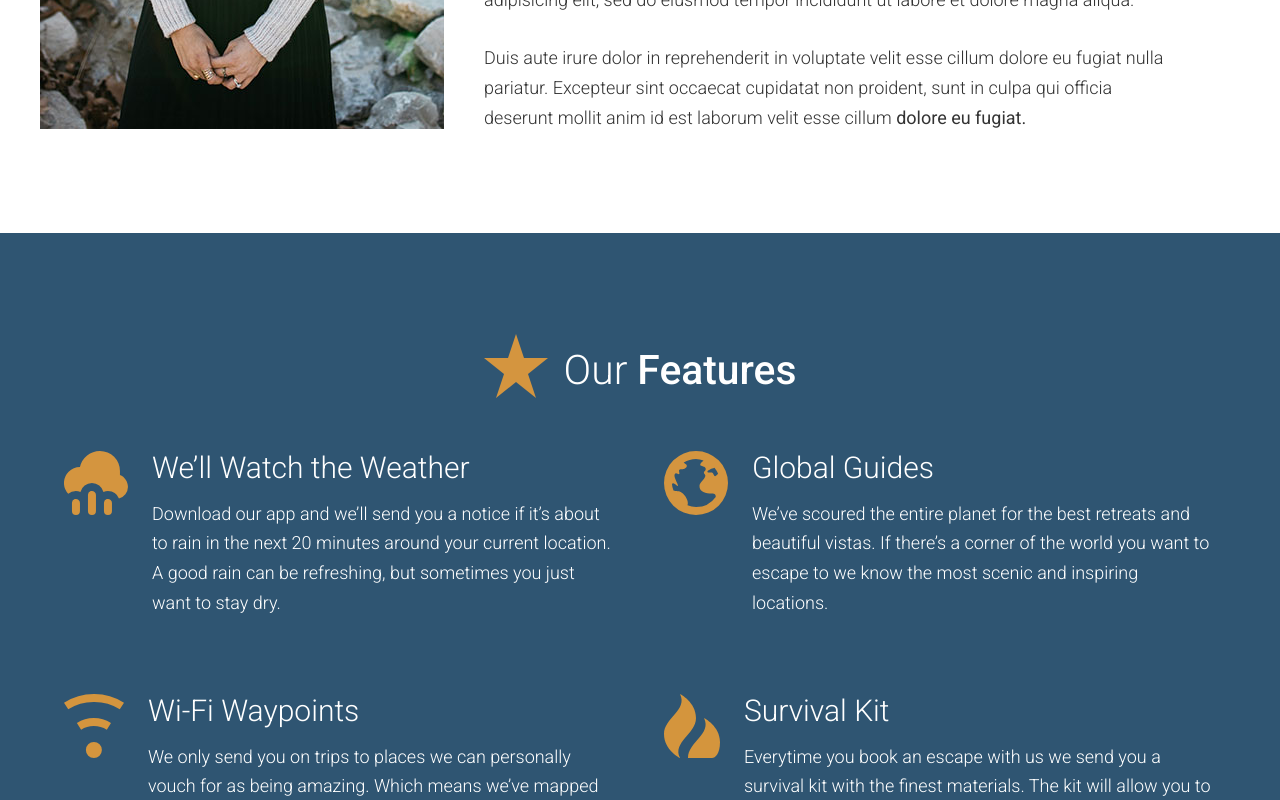
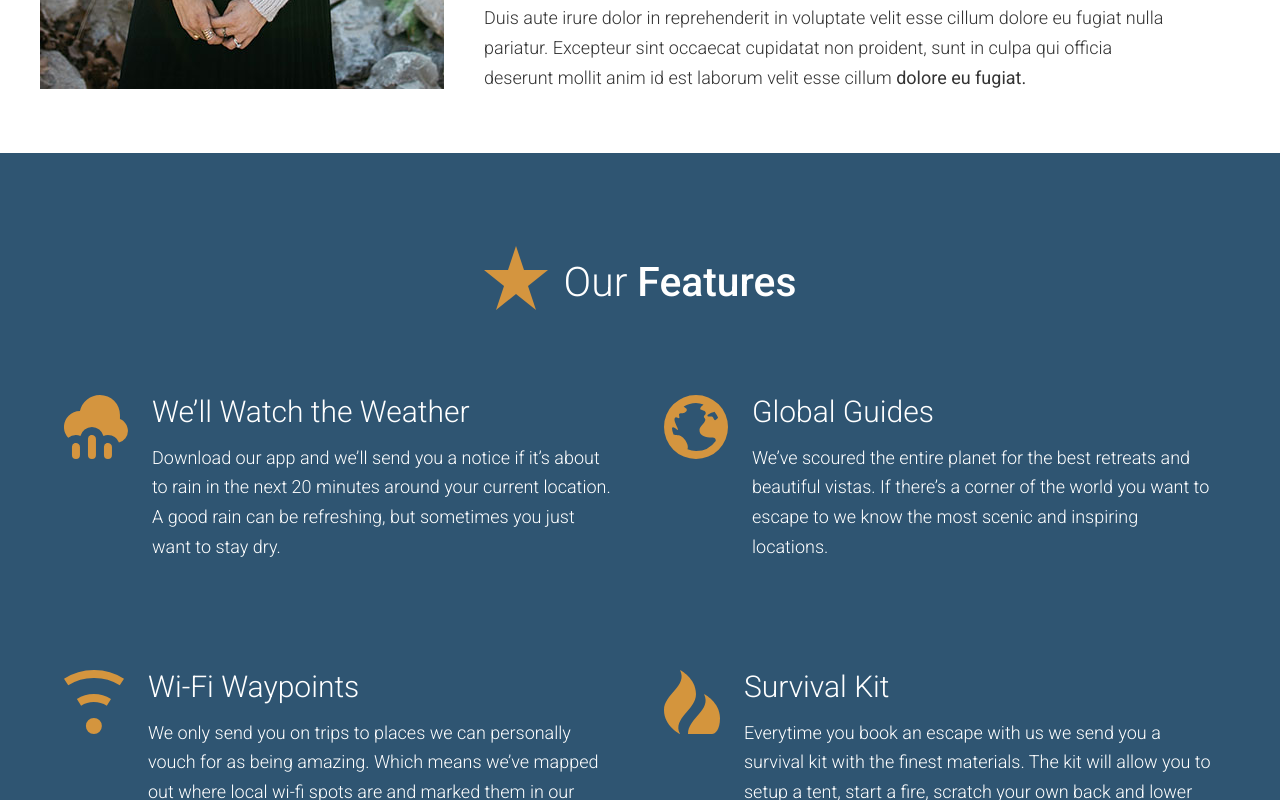
Before and after one commit to StephanOrgiazzi/eagle-view-escapes, a website: page app/index.html in a window 1280 px wide. Shown: the part 2000-2800 px from the top of the page. Drawn offline with Linux system fonts and the light colour scheme.

Commit message:
Finished styling our-features section

```diff
--- a/app/assets/styles/modules/_feature-item.css
+++ b/app/assets/styles/modules/_feature-item.css
@@ -1,10 +1,12 @@
 .feature-item {
 
     display: flex;
+    flex-direction: column;
+    align-items: center;
+    margin: 1rem 0;
 
-    @mixin atMedium {
-        padding: 1.5rem;
-        width: 50%;
+        &__icon {
+            margin-bottom: 1.5rem;
         }
 
         &__description h3 {
@@ -12,9 +14,23 @@
             margin-bottom: .8rem;
             font-weight: 300;
             font-size: 1.875rem;
+            text-align: center;
         }
+
+    @mixin atMedium {
+        padding: 1.5rem;
+        width: 50%;
+        flex-direction: row;
+        align-items: flex-start;
 
         &__icon {
             margin-right: 1.5rem;
         }
+
+        &__description h3 {
+            text-align: left;
         }
+
+    }
+
+}
--- a/app/assets/styles/modules/_page-section.css
+++ b/app/assets/styles/modules/_page-section.css
@@ -3,7 +3,7 @@
     padding: 1.2rem 0;
 
     @mixin atMedium {
-        padding: 4.5rem 0;
+        padding: 2rem 0;
     }
 
     &--blue {
--- a/app/temp/styles/styles.css
+++ b/app/temp/styles/styles.css
@@ -589,7 +589,7 @@ a {
 @media (min-width: 800px) {
 
 .page-section {
-        padding: 4.5rem 0
+        padding: 2rem 0
 }
     }
 
@@ -721,25 +721,51 @@ a {
     display: -ms-flexbox;
 
     display: flex;
+    -webkit-box-orient: vertical;
+    -webkit-box-direction: normal;
+        -ms-flex-direction: column;
+            flex-direction: column;
+    -webkit-box-align: center;
+        -ms-flex-align: center;
+            align-items: center;
+    margin: 1rem 0;
+
 }
+
+.feature-item__icon {
+            margin-bottom: 1.5rem;
+        }
+
+.feature-item__description h3 {
+            margin-top: 0;
+            margin-bottom: .8rem;
+            font-weight: 300;
+            font-size: 1.875rem;
+            text-align: center;
+        }
 
 @media (min-width: 800px) {
 
 .feature-item {
         padding: 1.5rem;
-        width: 50%
+        width: 50%;
+        -webkit-box-orient: horizontal;
+        -webkit-box-direction: normal;
+            -ms-flex-direction: row;
+                flex-direction: row;
+        -webkit-box-align: start;
+            -ms-flex-align: start;
+                align-items: flex-start
+
 }
-    }
 
-.feature-item__description h3 {
-        margin-top: 0;
-        margin-bottom: .8rem;
-        font-weight: 300;
-        font-size: 1.875rem;
-    }
+        .feature-item__icon {
+            margin-right: 1.5rem;
+        }
 
-.feature-item__icon {
-        margin-right: 1.5rem;
+        .feature-item__description h3 {
+            text-align: left;
+        }
     }
 
 .generic-content-container p {
@@ -776,12 +802,9 @@ a {
     -webkit-box-align: center;
         -ms-flex-align: center;
             align-items: center;
+    margin: 2rem 0 1rem 0;
 
 }
-
-.title-wrapper__icon {
-        margin-right: 1rem;
-    }
 
 .title-wrapper__title {
         font-size: 2.55rem;
@@ -801,6 +824,10 @@ a {
 
 }
 
+        .title-wrapper__icon {
+            margin-right: 1rem;
+        }
+
         .title-wrapper__title {
             margin-top: 1.6rem;
         }
```
Also changed, not shown: app/assets/styles/modules/_title-wrapper.css (+5 -3 lines). Lines whose indentation alone changed are shown as unchanged.
